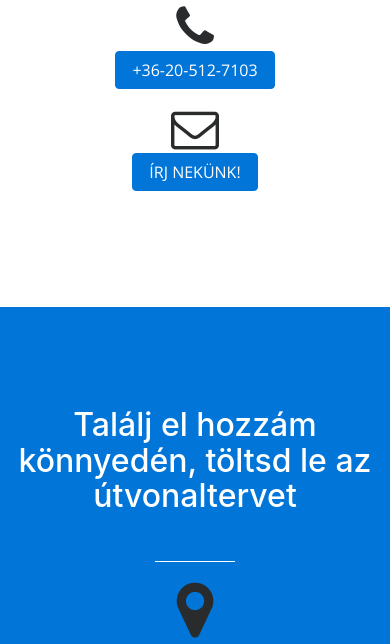
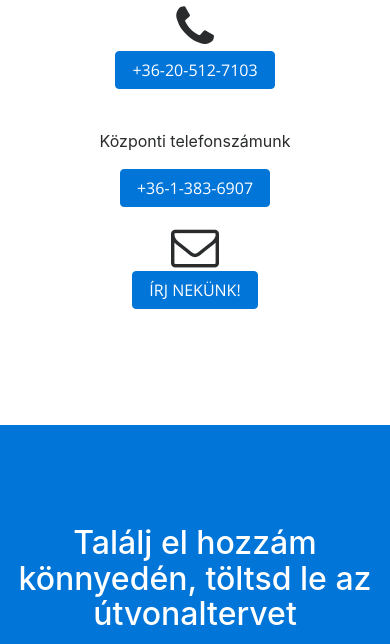
Before and after one commit to rakaszis/Stadionok-F-rfifodr-szat, a website with bundled scripts: page index.html in a window 390 px wide. Shown: the part 3572-4216 px from the top of the page. Built offline with nearby package versions, Linux system fonts and the light colour scheme.

Commit message:
Add files via upload
added central phone numbers

```diff
--- a/index.html
+++ b/index.html
@@ -85,6 +85,9 @@
                     </li>
                     <li class="nav-item">
                         <a class="nav-link" href="#contact">Kapcsolat</a>
+                    </li>
+										<li class="nav-item">
+                        <a class="nav-link" href="#contact">Központi telefonszámunk +36-1-383-6907</a>
                     </li>
                 </ul>
             </div>
@@ -221,6 +224,9 @@
                     <i class="fa fa-phone fa-3x sr-contact"></i>
 										<br>
 										<p><a class="btn btn-primary btn-xl sr-button" href="tel:+36205127103">+36-20-512-7103</a></p>
+										<br>
+										<p>Központi telefonszámunk</p>
+										<p><a class="btn btn-primary btn-xl sr-button" href="tel:+3613836907">+36-1-383-6907</a></p>
                 </div>
 	              <div class="col-lg-4 text-center">
                     <i class="fa fa-envelope-o fa-3x sr-contact"></i>
```
